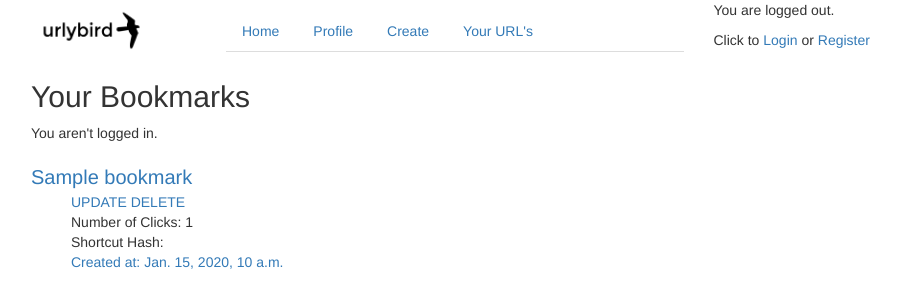
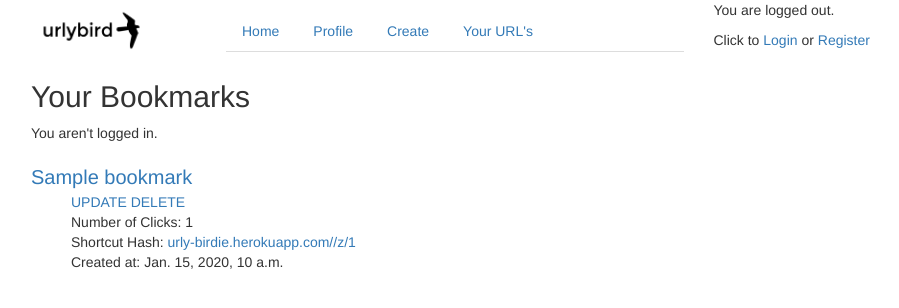
Before and after one commit to tiy-lv-python-2015-10/urly-bird-evolved, a Django app: template urly_bird/templates/urly_bird/bookmark_user_list.html in a window 1280 px wide. Shown: the top 308 px of the page, without its empty margins (39-938 px from the left). Run offline with Django 3.2, Linux system fonts and the light colour scheme; the template is opened without the code that fills it: most values are stand-ins (such as "Sample title", 1, 10 or a date in 2020); some libraries are stand-ins or nearby versions.

Commit message:
fixing typo

```diff
--- a/urly_bird/templates/urly_bird/bookmark_user_list.html
+++ b/urly_bird/templates/urly_bird/bookmark_user_list.html
@@ -14,7 +14,7 @@
                 <li><a href="{% url 'bookmark_update' bookmark.id %}">UPDATE</a>
                     <a href="{% url 'bookmark_delete' bookmark.id %}">DELETE</a></li>
                 <li>Number of Clicks: {{ bookmark.num_clicks }}</li>
-                <li>Shortcut Hash: <a href="{% url 'link' bookmark.short_id %}"urly-birdie.herokuapp.com//z/{{ bookmark.short_id }}</a></li>
+                <li>Shortcut Hash: <a href="{% url 'link' bookmark.short_id %}">urly-birdie.herokuapp.com//z/{{ bookmark.short_id }}</a></li>
                 <li>Created at: {{ bookmark.created_at }}</li>
             </ul>
         </li>
```
